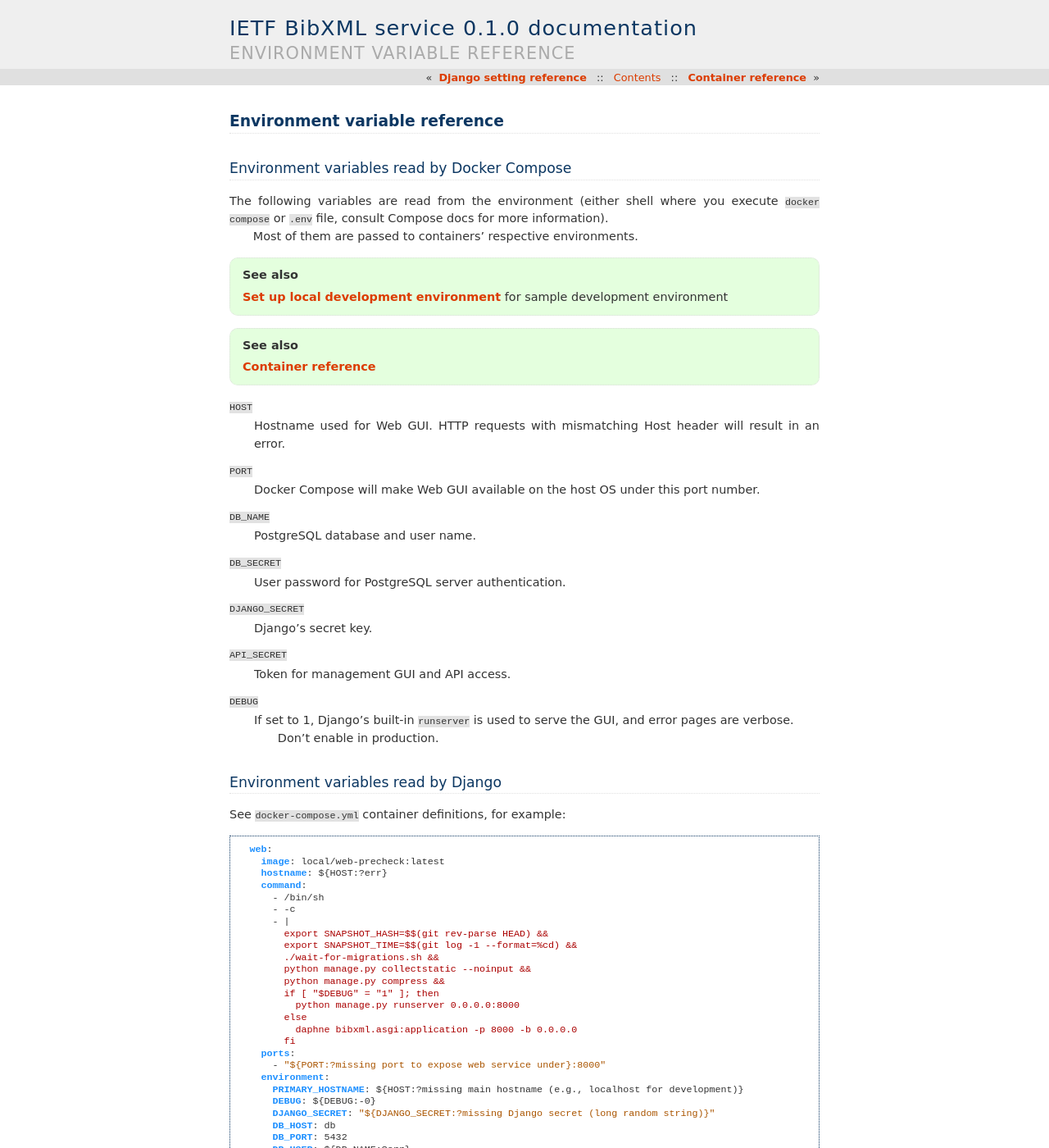
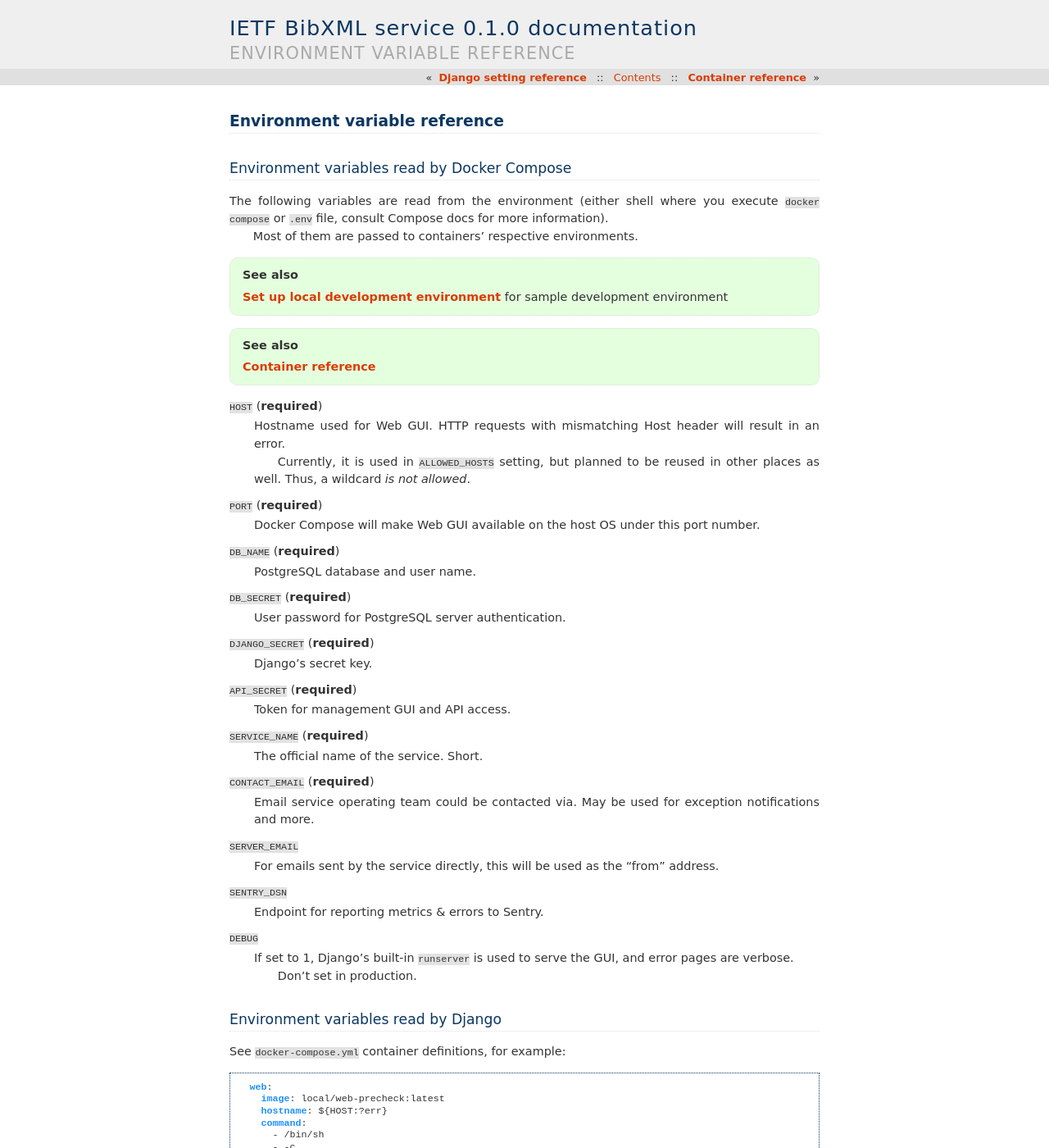
Before and after one commit to ietf-tools/bibxml-service, a Sphinx documentation site: the page built from docs/ref/env.rst, in a window 1280 px wide and 1400 px high. Shown: the whole window at 82% size. Built offline with Sphinx 7.4.7, drawn with Linux system fonts in a browser that asks for light colours; pages that are not in the unit, such as notebooks, are missing from menus.

Commit message:
docs(ref/env): expand environment variable reference

```diff
--- a/docs/howto/develop-locally.rst
+++ b/docs/howto/develop-locally.rst
@@ -42,6 +42,8 @@
        DJANGO_SECRET="FDJDSLJFHUDHJCTKLLLCMNII(****#TEFF"
        HOST=localhost
        API_SECRET="test"
+       SERVICE_NAME="IETF BibXML service"
+       CONTACT_EMAIL="<ops contact email>"
        DEBUG=1
 
    .. seealso:: :doc:`/ref/env`
--- a/docs/ref/env.rst
+++ b/docs/ref/env.rst
@@ -15,31 +15,49 @@
 
 .. seealso:: :doc:`/ref/containers`
 
-``HOST``
+``HOST`` (**required**)
     Hostname used for Web GUI.
     HTTP requests with mismatching Host header will result in an error.
 
-``PORT``
+    Currently, it is used in ``ALLOWED_HOSTS`` setting,
+    but planned to be reused in other places as well.
+    Thus, a wildcard *is not allowed*.
+
+``PORT`` (**required**)
     Docker Compose will make Web GUI available
     on the host OS under this port number.
 
-``DB_NAME``
+``DB_NAME`` (**required**)
     PostgreSQL database and user name.
 
-``DB_SECRET``
+``DB_SECRET`` (**required**)
     User password for PostgreSQL server authentication.
 
-``DJANGO_SECRET``
+``DJANGO_SECRET`` (**required**)
     Django’s secret key.
 
-``API_SECRET``
+``API_SECRET`` (**required**)
     Token for management GUI and API access.
+
+``SERVICE_NAME`` (**required**)
+    The official name of the service. Short.
+
+``CONTACT_EMAIL`` (**required**)
+    Email service operating team could be contacted via.
+    May be used for exception notifications and more.
+
+``SERVER_EMAIL``
+    For emails sent by the service directly,
+    this will be used as the “from” address.
+
+``SENTRY_DSN``
+    Endpoint for reporting metrics & errors to Sentry.
 
 ``DEBUG``
     If set to 1, Django’s built-in ``runserver`` is used
     to serve the GUI, and error pages are verbose.
 
-    Don’t enable in production.
+    Don’t set in production.
 
 
 Environment variables read by Django
```
